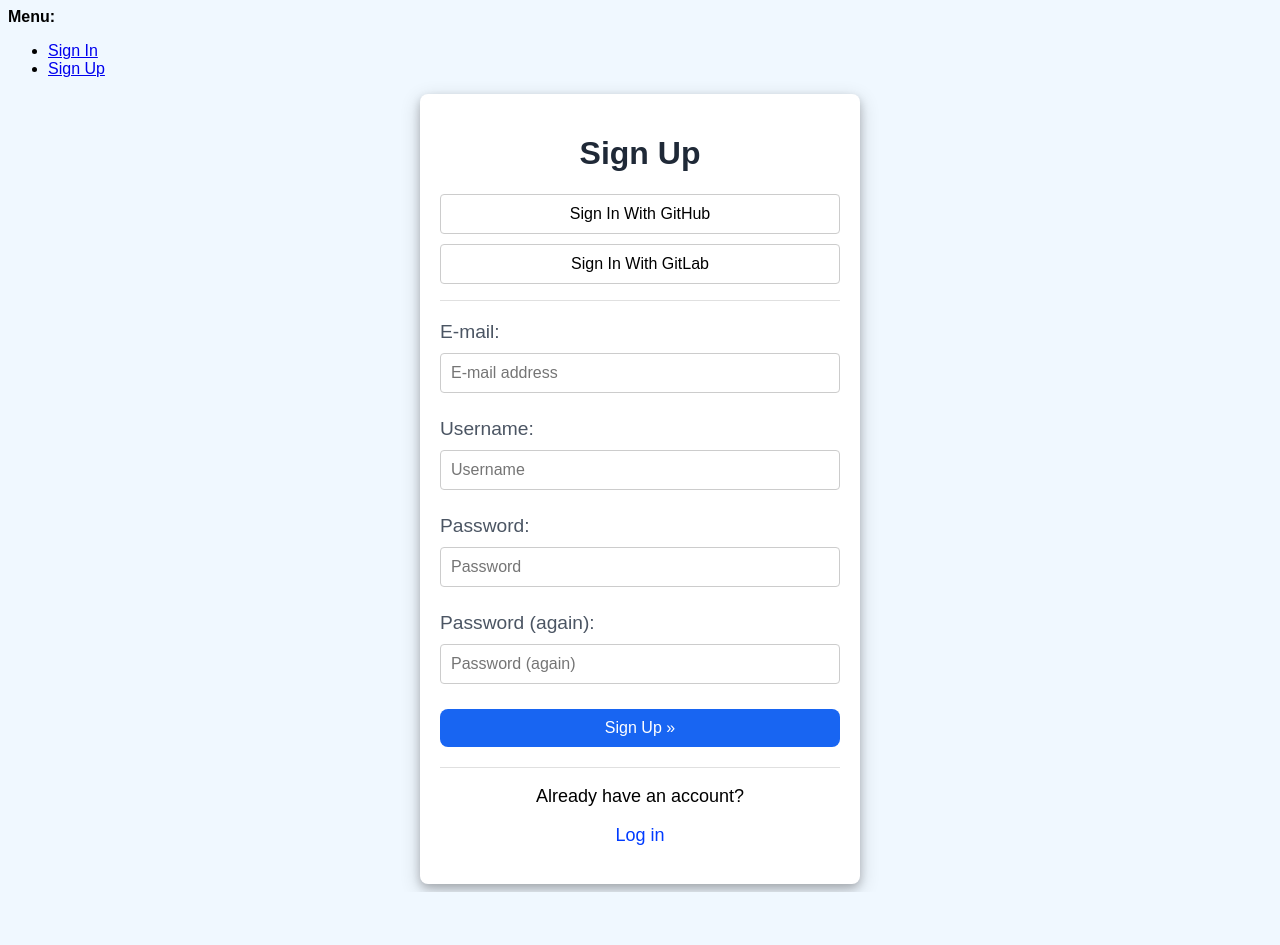
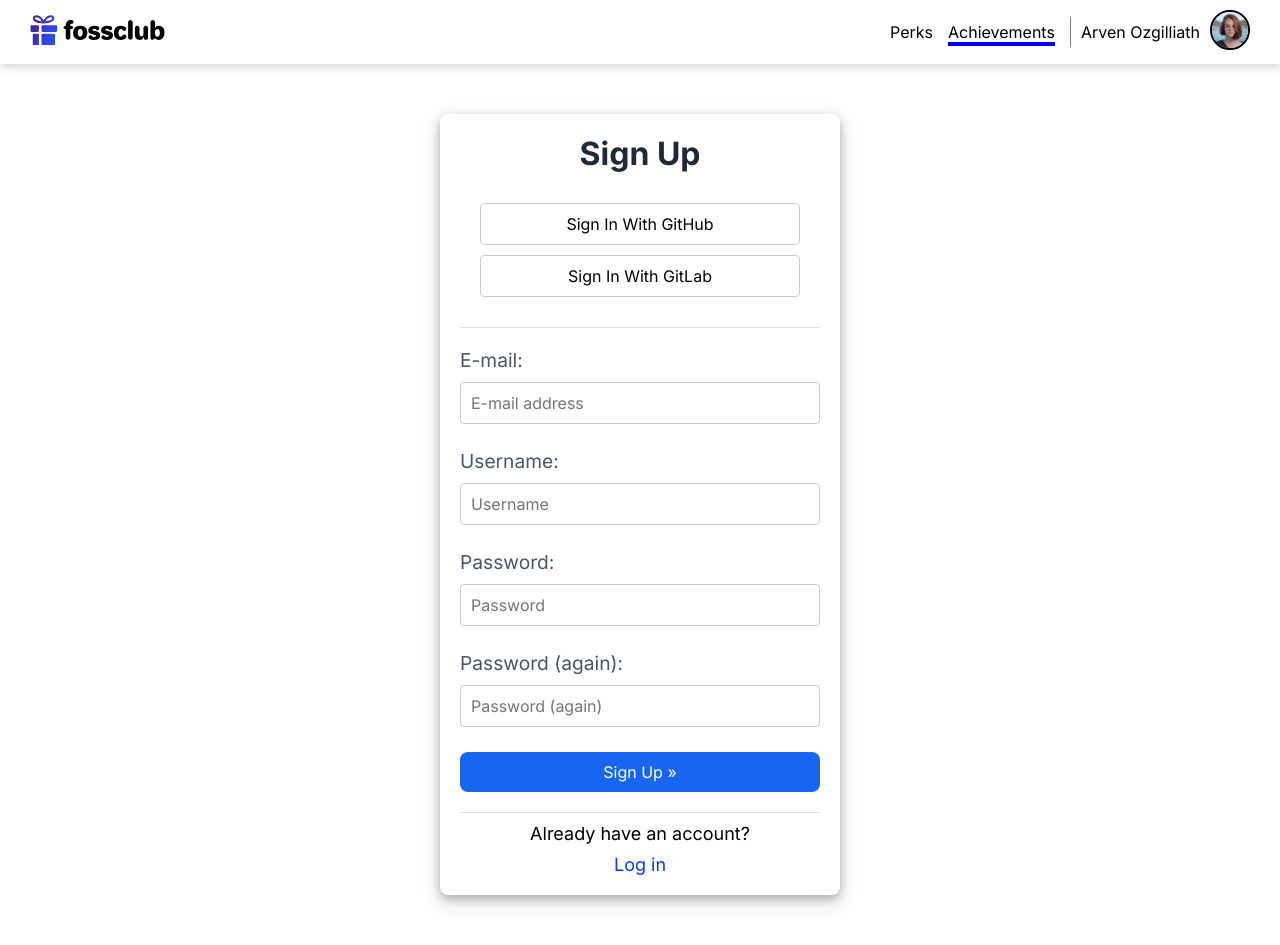
Before and after one commit to fossclub-com/fossclub, a Django app: page /accounts/signup/ in a window 1280 px wide. Before the commit the page ends 892 px from the top, so only its background shows below. Run offline with Django 4.2, Linux system fonts and the light colour scheme; some libraries are stand-ins or nearby versions.

Commit message:
added navbar

```diff
--- a/fossclub/static/account/account.css
+++ b/fossclub/static/account/account.css
@@ -1,18 +1,9 @@
-body {
-  background-color: aliceblue;
-  /* width: 100vw; */
-  /* height: 100vh; */
-  font-family: sans-serif;
-}
-
 .signup-card, .login-card {
   background-color: #ffffff;
-  /* display: flex; */
-  /* flex-wrap: wrap; */
   border-radius: 8px;
   padding: 20px;
   width: 400px;
-  margin: 0 auto;
+  margin: 50px auto;
   box-shadow: 0 4px 8px 0 rgba(0, 0, 0, 0.2), 0 6px 20px 0 rgba(0, 0, 0, 0.19);
   justify-content: center;
 }
@@ -23,9 +14,14 @@ body {
   color: #1f2937;
 }
 
+.errorlist {
+  color: #ef4444;
+}
+
 .socialaccount_ballot {
   border-bottom: 1px solid #e0e0e0;
   margin-bottom: 10px;
+  padding: 20px;
 }
 
 .signup-card ul, .login-card ul {
@@ -48,6 +44,7 @@ body {
   width: 100%;
   justify-content: center !important;
   font-size: 18px;
+  margin-top: 10px;
   justify-self: center !important;
 }
 
--- a/fossclub/templates/account/base.html
+++ b/fossclub/templates/account/base.html
@@ -1,35 +1,18 @@
-<!DOCTYPE html>
-<html>
-  <head>
+{% extends "base.html" %}
+
+    {% block extra_head %}
     {% load static %}
-    <link rel="stylesheet" href="{% static 'account/account.css' %}" />
-    <title>{% block head_title %}{% endblock %}</title>
-    {% block extra_head %} {% endblock %}
-  </head>
-  <body>
-    {% block body %} {% if messages %}
-    <div>
-      <strong>Messages:</strong>
-      <ul>
-        {% for message in messages %}
-        <li>{{message}}</li>
-        {% endfor %}
-      </ul>
-    </div>
-    {% endif %}
 
-    <div>
-      <strong>Menu:</strong>
-      <ul>
-        {% if user.is_authenticated %}
-        <li><a href="{% url 'account_email' %}">Change E-mail</a></li>
-        <li><a href="{% url 'account_logout' %}">Sign Out</a></li>
-        {% else %}
-        <li><a href="{% url 'account_login' %}">Sign In</a></li>
-        <li><a href="{% url 'account_signup' %}">Sign Up</a></li>
-        {% endif %}
-      </ul>
-    </div>
-    {% block content %} {% endblock %} {% endblock %} {% block extra_body %} {% endblock %}
-  </body>
-</html>
+      <link rel="stylesheet" href="{% static 'account/account.css' %}" />
+    {% endblock %}
+    {% block body %}
+
+      {% block content %}
+
+      {% endblock %}
+
+      {% block extra_body %}
+
+      {% endblock %}
+
+    {% endblock %}
--- /dev/null
+++ b/fossclub/templates/base.html
@@ -0,0 +1,52 @@
+<!DOCTYPE html>
+<html lang="en">
+
+    <head>
+        {% load static %}
+
+            <title>{% block head_title %}{% endblock %}</title>
+
+        <meta charset="UTF-8" />
+        <meta name="viewport" content="width=device-width, initial-scale=1.0" />
+
+        <link rel="stylesheet" href="{% static "new_style.css" %}" />
+        {% block extra_head %} {% endblock %}
+      </head>
+    <body>
+        <!-- HEADER STARTS -->
+        <header class="flex vertical-center header">
+            <div class="container">
+                <div class="logo-container">
+                    <img src="{% static "assets/default-monochrome.svg" %}" class="logo" />
+                </div>
+            </div>
+            <div class="flex vertical-center container container__header-right">
+                <nav class="flex flex-wrap horizontal-center vertical-center navbar">
+                    <div class="flex vertical-center navbar__item">
+                        Perks
+                    </div>
+                    <div class="flex vertical-center navbar__item navbar__item--active">
+                        Achievements
+                    </div>
+                </nav>
+                <hr class="vertical-separator header__vertical-separator" />
+                <div class="flex vertical-center header__profile">
+                    <div class="headerUsername">
+                        Arven Ozgilliath
+                    </div>
+                    <div class="container header__profile-image__container">
+                        <img src="{% static "assets/personpfp.jpg" %}" class="header__profile-image" alt="">
+                    </div>
+                </div>
+            </div>
+        </header>
+        <!-- HEADER ENDS -->
+        {%block body %}
+
+        {%block content%} {% endblock %}
+        {%block extra_body %} {% endblock %}
+        <!-- MAIN BODY STARTS -->
+        {% endblock %}
+    </body>
+
+</html>
```
Also changed, not shown: fossclub/static/assets/badge.svg (renamed from Dashboard/badge.svg), fossclub/static/assets/cover.png (renamed from Dashboard/cover.png), fossclub/static/assets/default-monochrome.svg (renamed from Dashboard/default-monochrome.svg), fossclub/static/assets/personpfp.jpg (renamed from Dashboard/personpfp.jpg), fossclub/static/new_style.css (renamed from Dashboard/new_style.css).
